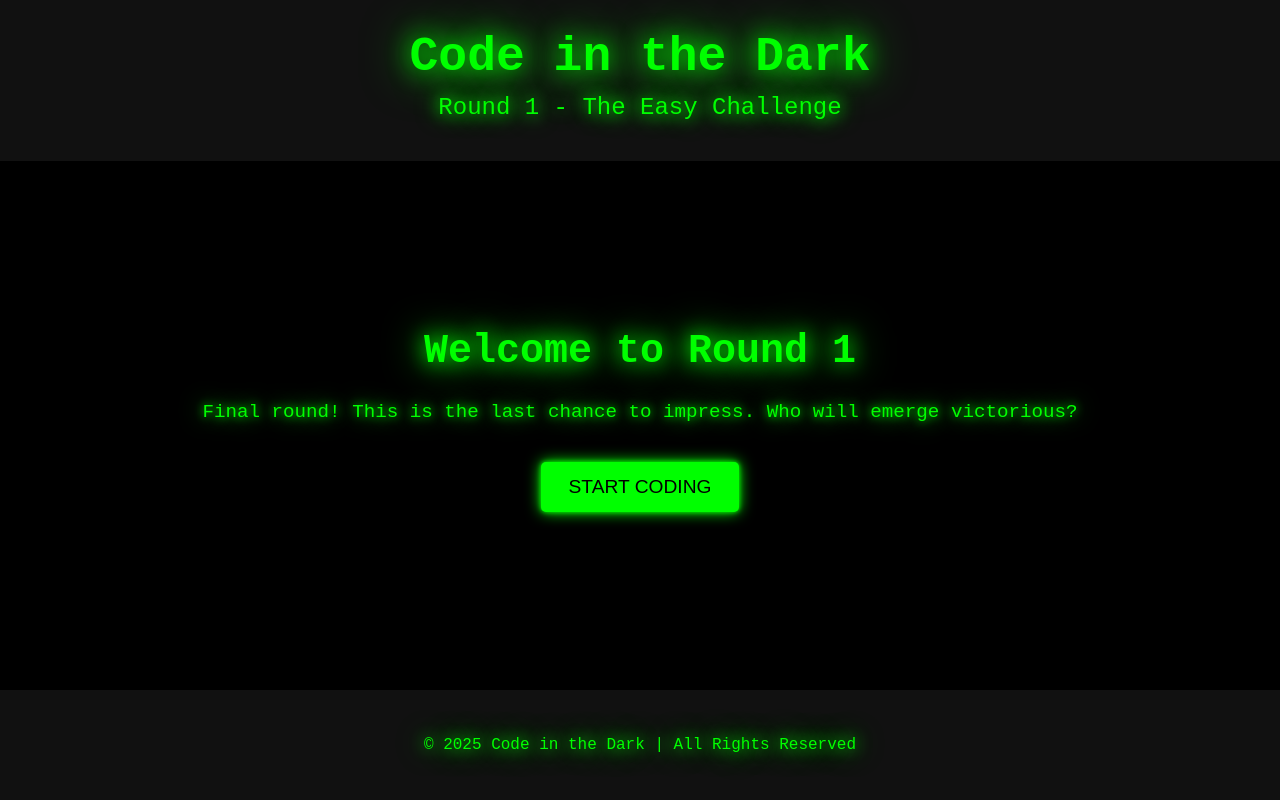
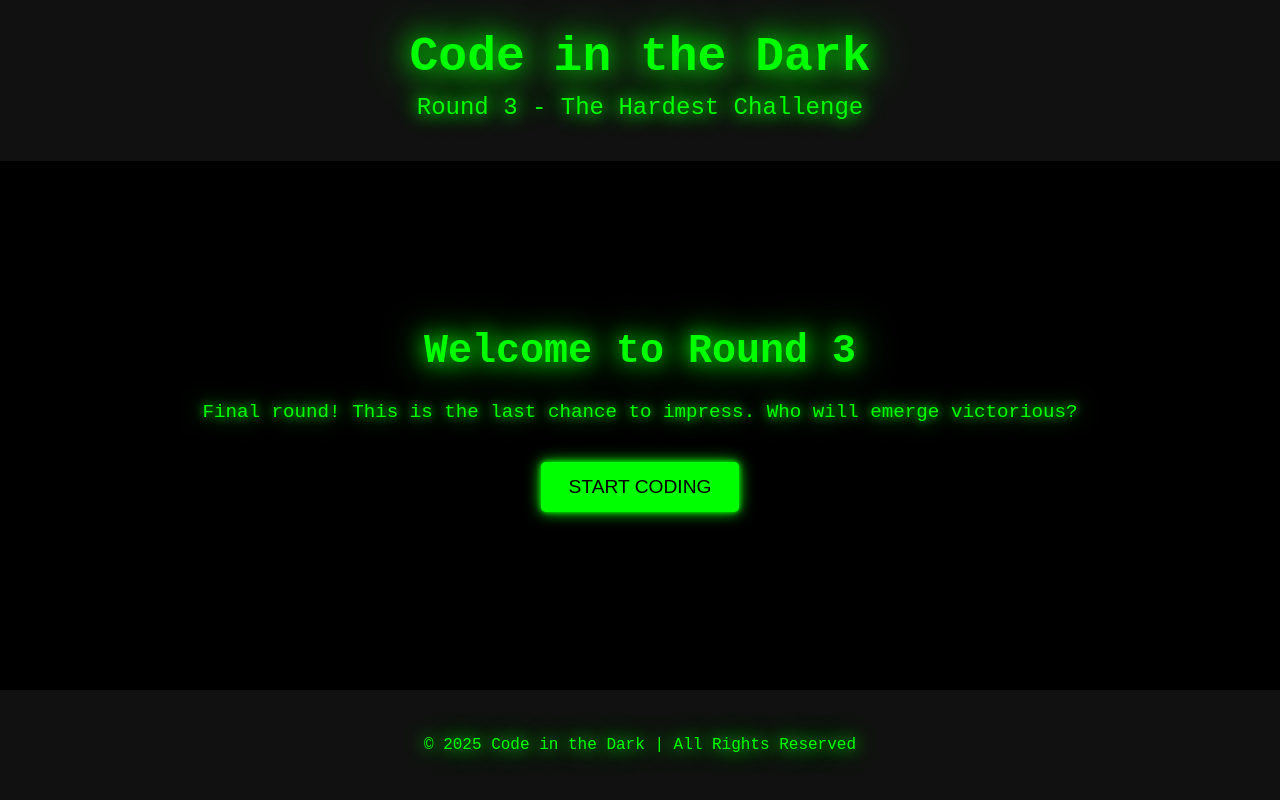
Before and after one commit to joaquingalang/code-in-the-dark-devcon-pampanga, a plain HTML site: page round3/index.html in a window 1280 px wide. Drawn offline with Linux system fonts and the light colour scheme.

Commit message:
Minimal changes

```diff
--- a/round3/index.html
+++ b/round3/index.html
@@ -95,13 +95,13 @@
 
 <header>
     <h1>Code in the Dark</h1>
-    <p>Round 1 - The Easy Challenge</p>
+    <p>Round 3 - The Hardest Challenge</p>
 </header>
 
 <div class="container">
     <!-- Intro Section -->
     <div class="intro">
-        <h1>Welcome to Round 1</h1>
+        <h1>Welcome to Round 3</h1>
         <p>Final round! This is the last chance to impress. Who will emerge victorious?</p>
         <a href="app/editor.html"><button class="button">Start Coding</button></a>
     </div>
```
Also changed, not shown: round2/index.html (+1 -1 lines).
